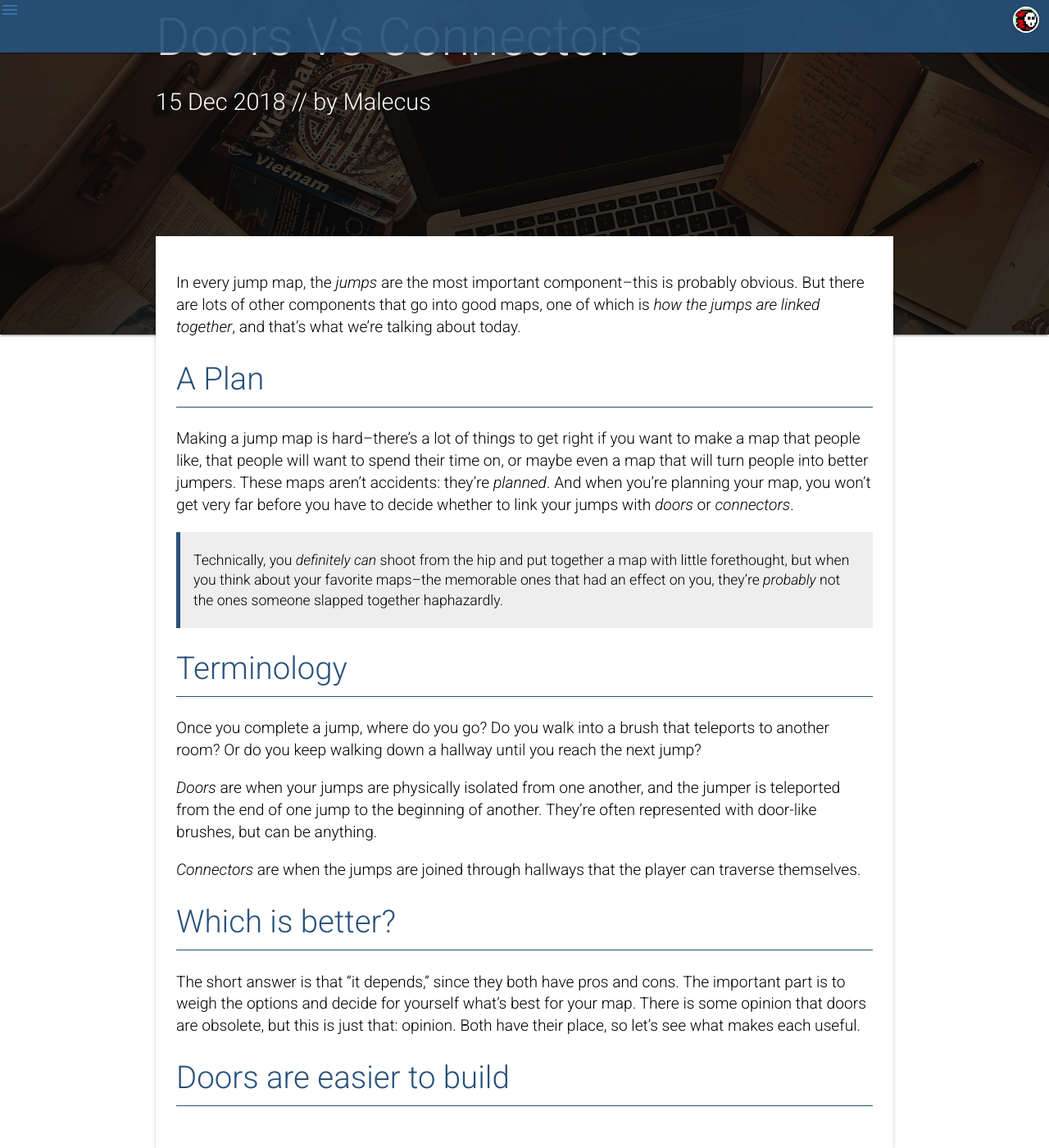
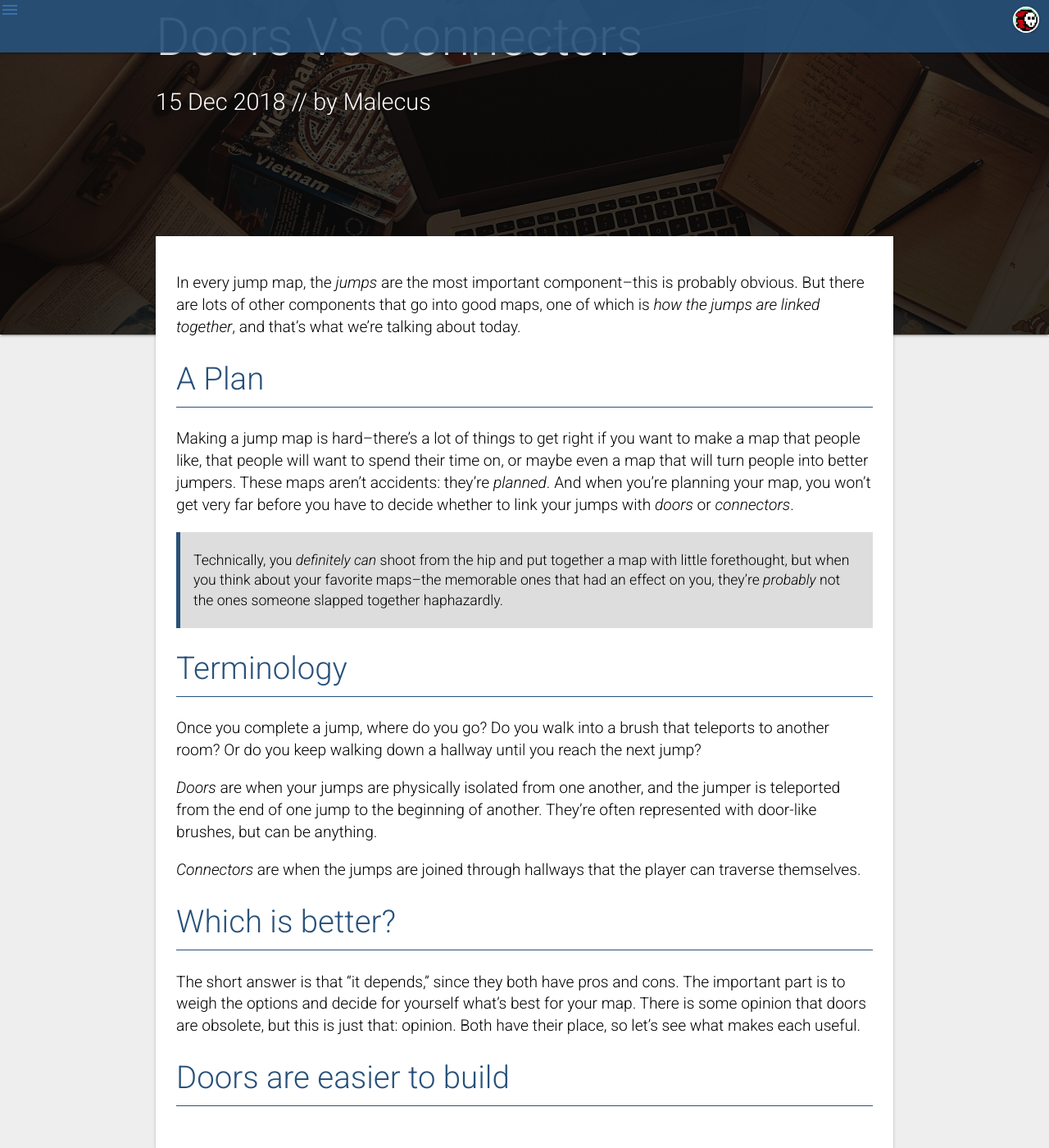
Before and after one commit to malecus/Blog, a Jekyll site: the page built from _posts/2018-12-15-Doors-vs-Connectors.md, in a window 1280 px wide and 1400 px high, scrolled down 92 px. Shown: the whole window at 82% size. Built offline with Jekyll 4.4.1, drawn with Linux system fonts in a browser that asks for light colours.

Commit message:
Splitting background into three colors
The page background is now the medium gray; the post background is now white; the blockquote is the new "tertiary" gray which is the darkest.

```diff
--- a/_sass/globals/_colors.scss
+++ b/_sass/globals/_colors.scss
@@ -1,7 +1,8 @@
 // Top-level elements
 
-$primary-background-color: #FFF;
-$secondary-background-color: #EEE;
+$primary-background-color: #EEE;
+$secondary-background-color: #FFF;
+$tertiary-background-color: #DDD;
 $main-text-color: #000;
 $title-text-color: #FFF;
 
--- a/_sass/main.scss
+++ b/_sass/main.scss
@@ -26,7 +26,7 @@ blockquote {
   padding-top: 4px;
   padding-bottom: 4px;
 
-  background-color: $secondary-background-color;
+  background-color: $tertiary-background-color;
   border-left: 5px solid $primary-accent-color;
 
   font-size: 1.1rem;
@@ -95,7 +95,7 @@ blockquote {
 .content-container {
   padding: 25px;
   margin-top: -120px;
-  background-color: white;
+  background-color: $secondary-background-color;
 
   h1 {
     color: $primary-accent-color;
```
